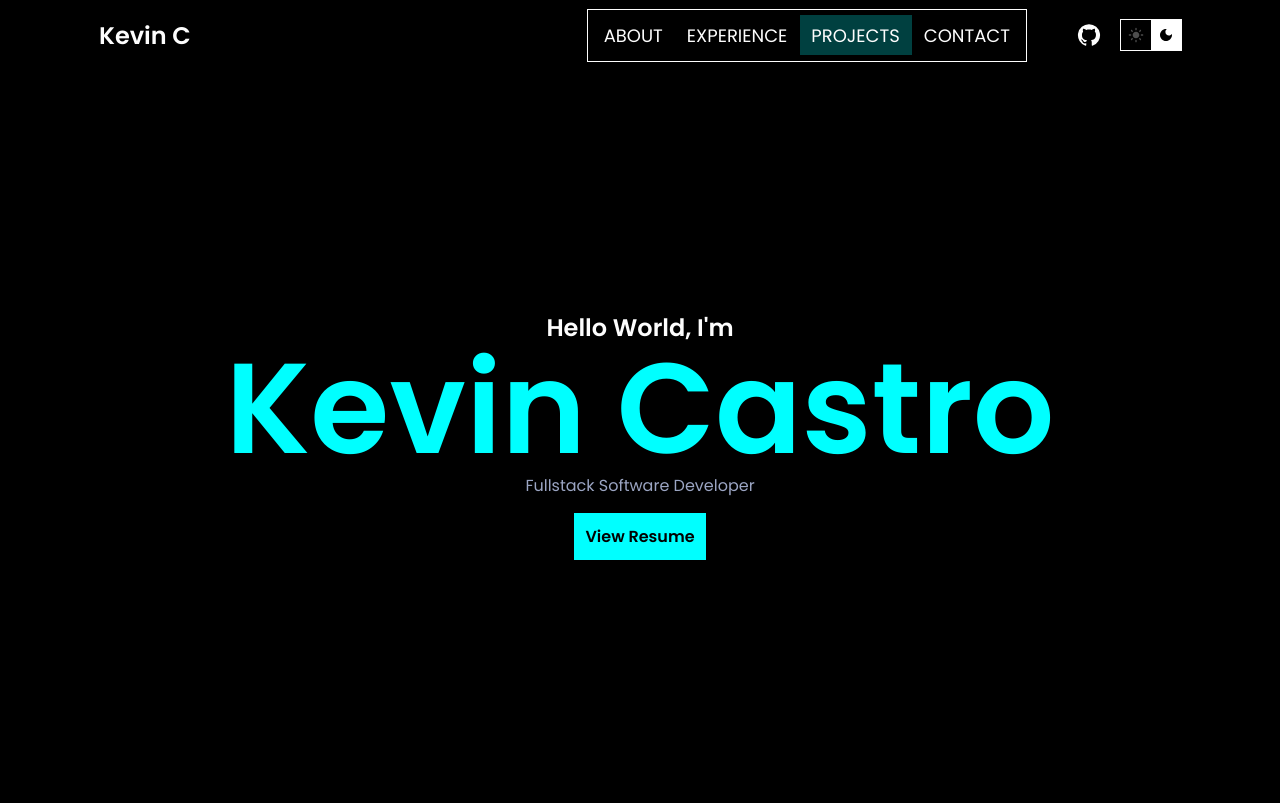
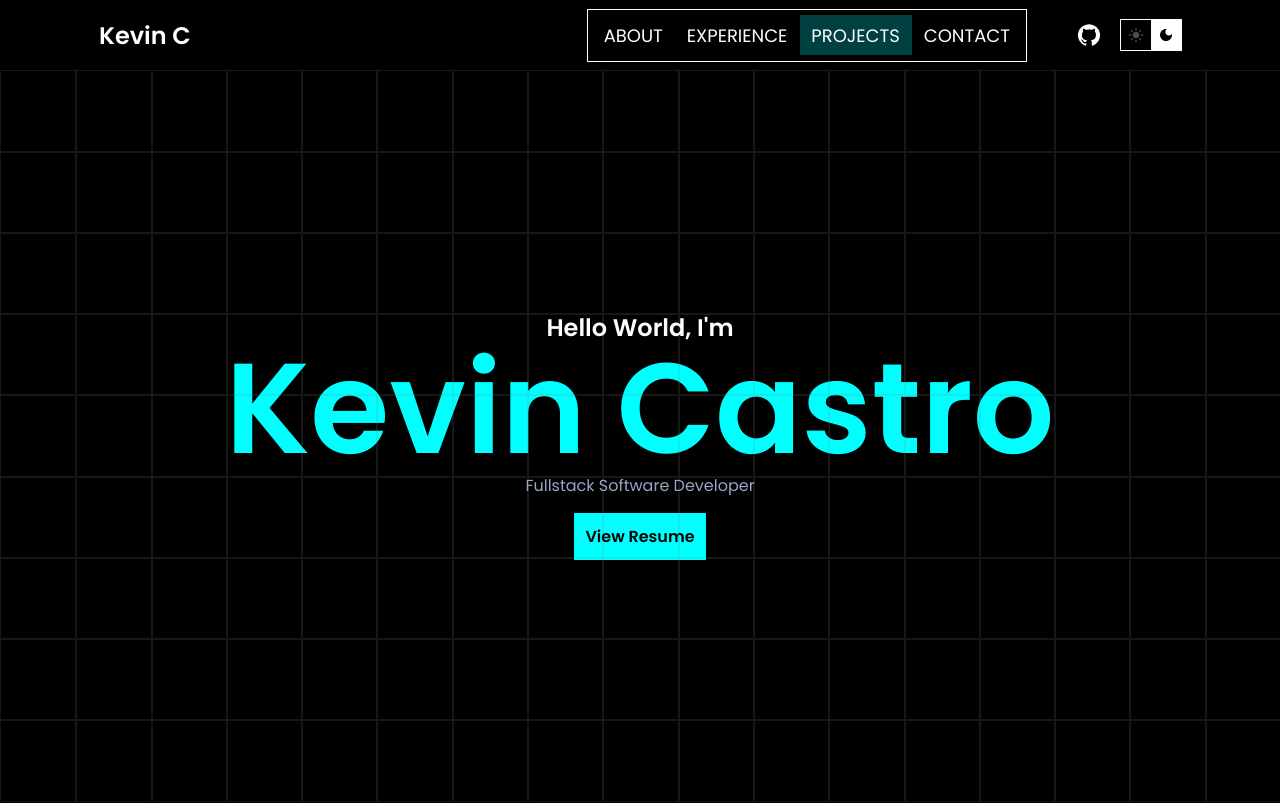
Before and after one commit to kevincas01/portfolio, a React (Create React App) app: page / in a window 1280 px wide. Shown: the top 803 px of the page. Built offline with nearby package versions, Linux system fonts and the light colour scheme; the HTML template or start-up script is replaced by a standard one.

Commit message:
style variables

```diff
--- a/src/App.css
+++ b/src/App.css
@@ -13,6 +13,9 @@
 }
 
 .dark-mode {
+  --grid-border-color: rgb(23, 23, 23);
+  --blend-mode: difference;
+  --blend-mode-background: transparent;
   --main-color: rgb(0, 255, 255);
   --main-text-color: #fdfdfd;
   --main-background-color: black;
@@ -29,7 +32,10 @@
 }
 
 .light-mode {
-  --main-color: rgb(0, 123, 158); /* A richer cyan tone for better visibility */
+  --grid-border-color: rgb(237, 237, 237);
+  --blend-mode: hard-light;
+  --blend-mode-background: black;
+  --main-color: #007c9e; /* A richer cyan tone for better visibility */
   --main-text-color: #1a1a1a; /* Darker blackish text for better contrast */
   --main-background-color: #fdfdfd; /* Off-white to reduce glare */
   --secondary-background-color: rgba(0, 124, 158, 0.2);
```
